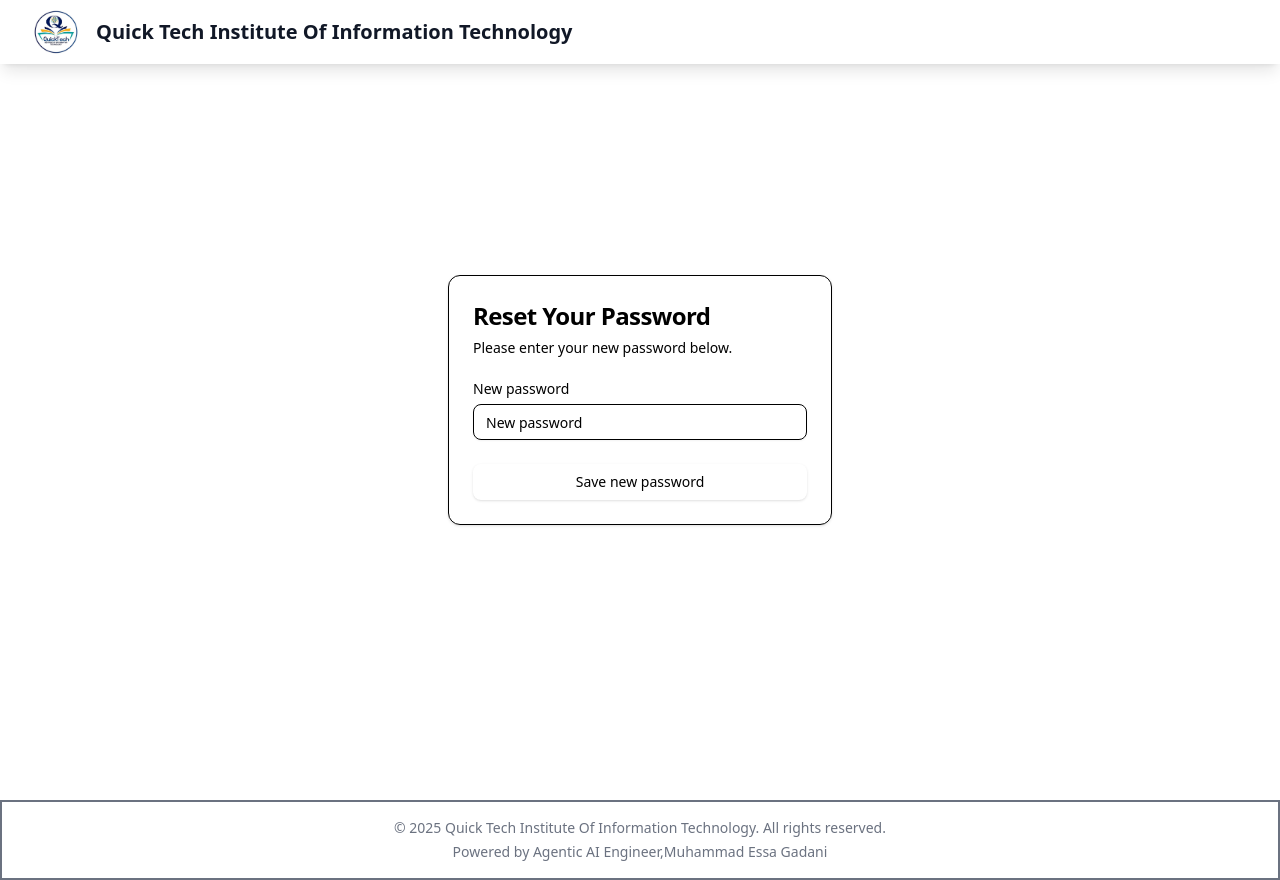
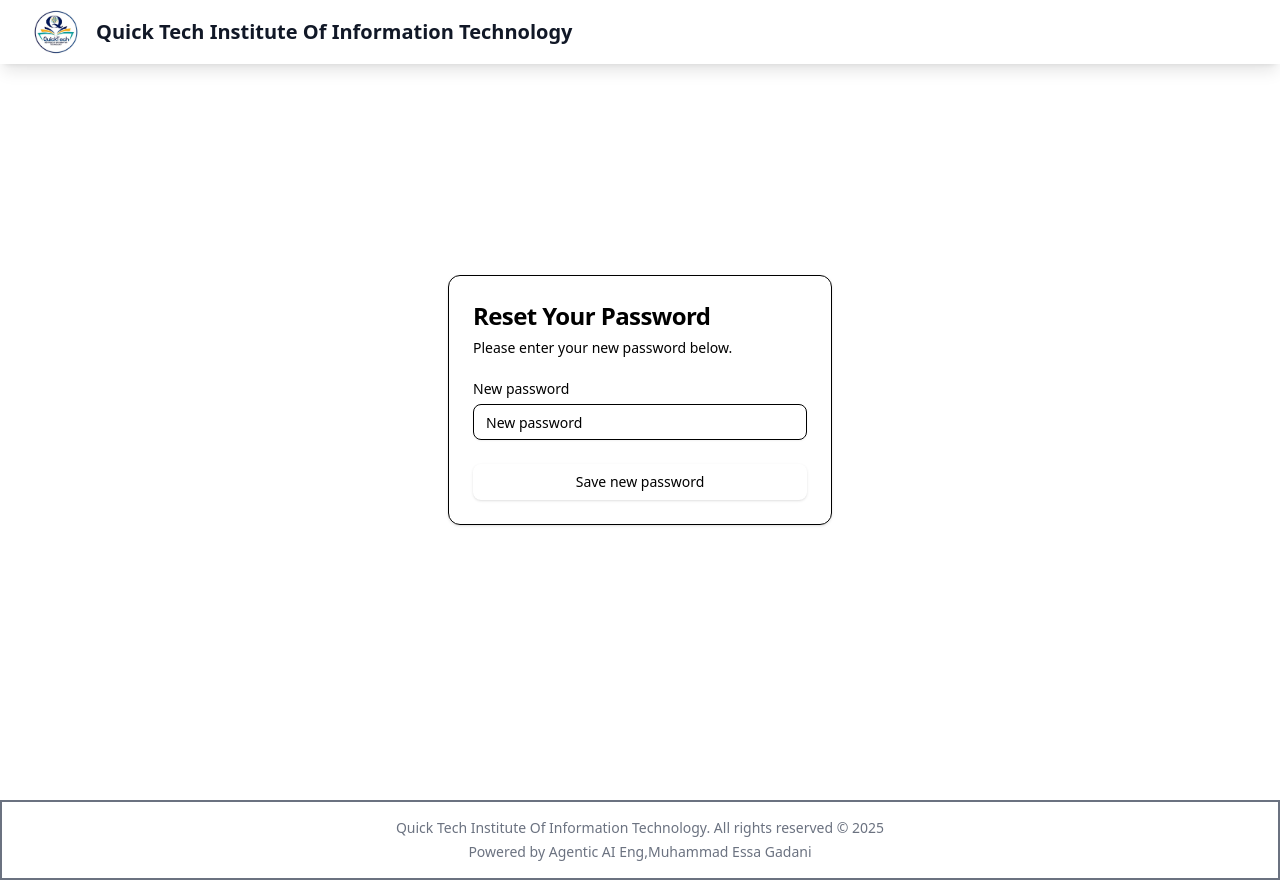
Before and after one commit to RabaniGadani/QuickTechInstituteofIT, a Next.js app: page /auth/update-password in a window 1280 px wide. Built offline with nearby package versions, Linux system fonts and the light colour scheme; no server answers.

Commit message:
Update subFooter.tsx

```diff
--- a/src/app/components/subFooter.tsx
+++ b/src/app/components/subFooter.tsx
@@ -2,10 +2,10 @@ export default function Footer1() {
     return (
       <footer className="w-full text-center py-4 border-2  text-sm text-gray-500 bg-white">
         <p>
-          © {new Date().getFullYear()} Quick Tech Institute Of Information Technology. All rights reserved.
+         Quick Tech Institute Of Information Technology. All rights reserved © {new Date().getFullYear()}
         </p>
         <p className="mt-1">
-          Powered by <span className="font-medium text-white-700">Agentic AI Engineer,Muhammad Essa Gadani</span>
+          Powered by <span className="font-medium text-white-700">Agentic AI Eng,Muhammad Essa Gadani</span>
         </p>
       </footer>
     );
```
